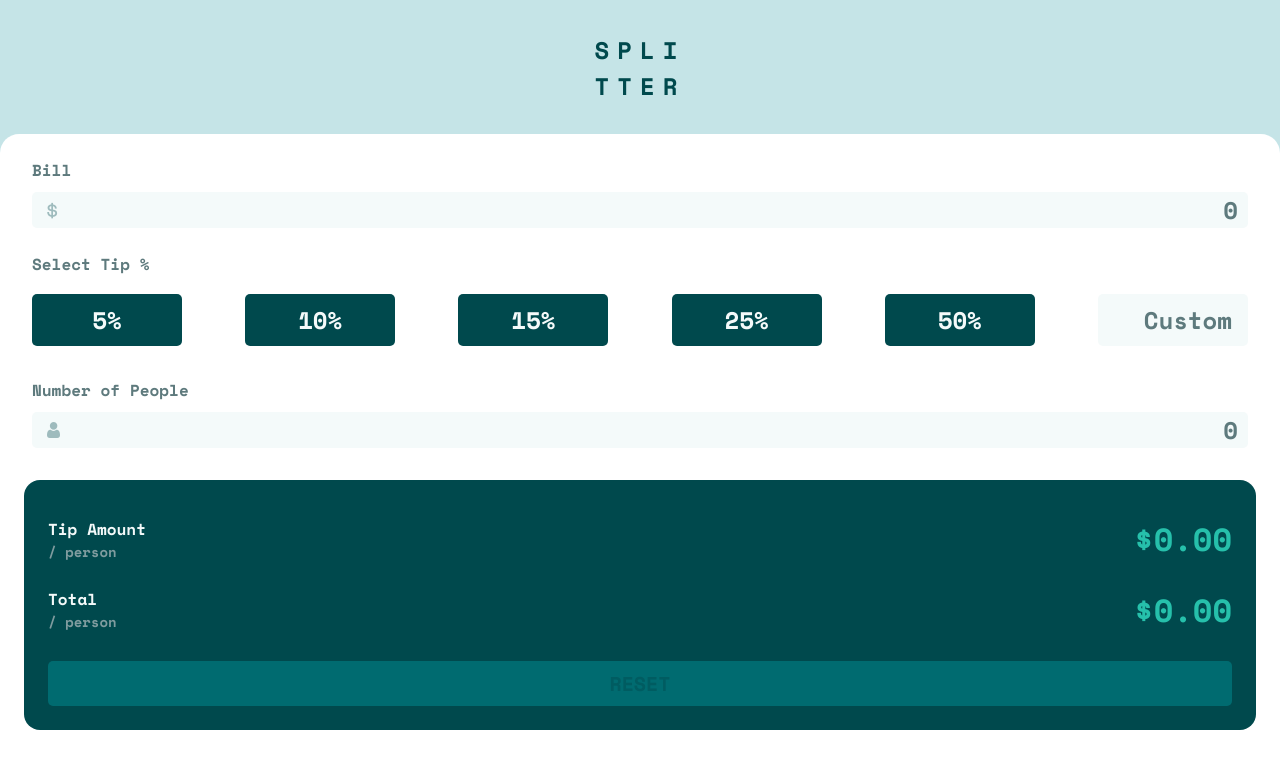
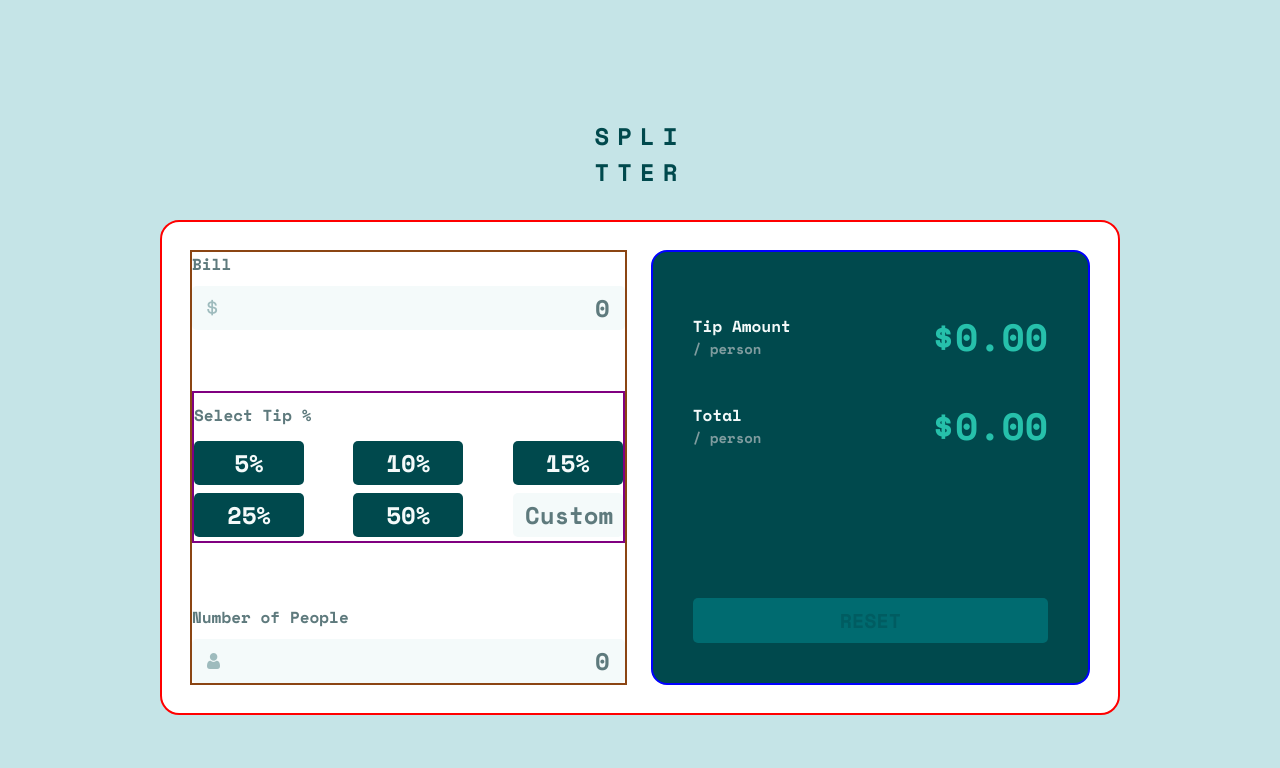
Before and after one commit to lenniecottrell/FM-tip-calculator, a React (Create React App) app in the folder tip-calculator/: page / in a window 1280 px wide. Shown: the top 768 px of the page. Built offline with nearby package versions, Linux system fonts and the light colour scheme.

Commit message:
start desktop styles

```diff
--- a/tip-calculator/src/styles/App.scss
+++ b/tip-calculator/src/styles/App.scss
@@ -83,6 +83,7 @@ $white:hsl(0, 0%, 100%);
   padding: 0rem 1.5rem;
   border-radius: 1.2rem 1.2rem 0 0;
 }
+
 //remove increment/decrement buttons from the input fields
 input[type=number]::-webkit-inner-spin-button,
 input[type=number]::-webkit-outer-spin-button {
@@ -236,3 +237,95 @@ input[name="custom-button"] {
   padding: 0.5rem;
   font-size: 20px;
 }
+
+
+@media only screen and (min-width: 375px) {
+  .App {
+    display: flex;
+    height: 100vh;
+  }
+  .main-ui {
+    border: 2px solid red;
+    max-width: 75vw;
+    display: flex;
+    flex-direction: row;
+    padding: 1.75rem;
+    border-radius: 1.2rem;
+  }
+
+  .inputs {
+    border: 2px solid saddlebrown;
+    margin: 0 1.5rem 0 0;
+    width: 50%;
+    display: flex;
+    flex-direction: column;
+    justify-content:space-between;
+   .inputField {
+    margin-top: 10px;
+    padding: 0.25rem;
+    padding-right: 15px;
+    }
+  }
+
+  .results {
+    border: 2px solid blue;
+    margin-top: 0rem;
+    padding: 2.5rem;
+    width: 50%;
+  }
+
+//   .button-grid {
+//     border: 2px solid red;
+//     display: flex;
+//     flex-wrap: wrap;
+//     justify-content: space-between;
+//     font-weight: 700;
+//   }
+
+//   .input-bar, .party-input-bar {
+//     border: 2px solid blue;
+//     display: flex;
+//     flex-direction: column;
+//   }
+
+  .input-button-section {
+    //margin: 1.5rem 2.5rem;
+    border: 2px solid purple;
+  }
+
+  .inputBtn {
+    width: 110px;
+    margin: 0.25rem 0;
+    padding: 0.25rem 0;
+  }
+
+  input[name="custom-button"] {
+    margin: 0.25rem 0;
+    padding: 0.25rem 0;
+    width: 110px;
+    padding-right: 0.6rem;
+  }
+
+  .result-section {
+    display: flex;
+    flex-direction: row;
+    align-items: center;
+    justify-content: space-between;
+    margin: 1rem 0;
+  }
+
+  .result-label {
+    h2{
+      font-size: 16px;
+    }
+  }
+
+  .result-amount {
+    font-size: 38px;
+  }
+
+  .resetBtn {
+    margin-top: 8rem;
+  }
+
+}
```
